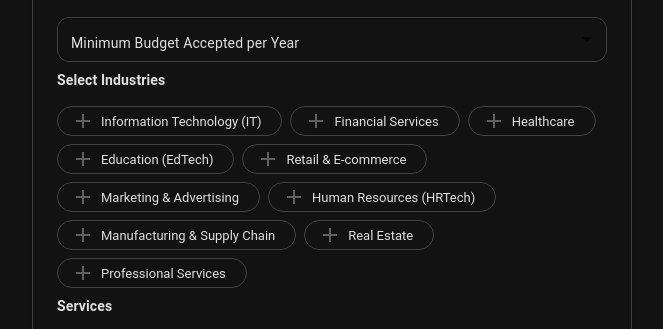
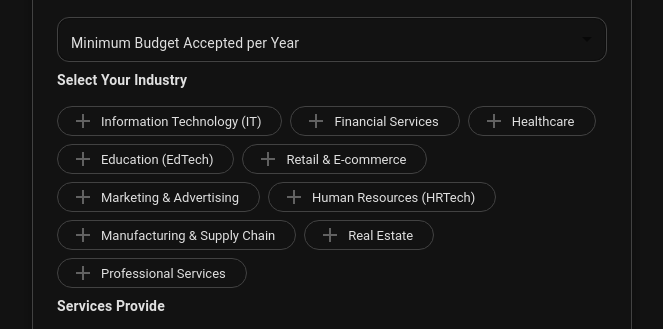
Before and after one commit to web-source-dev/leads, a React (Create React App) app: page /vendor in a window 1280 px wide. Shown: the part 471-800 px from the top of the page, without its empty margins (308-971 px from the left). Built offline with nearby package versions, Linux system fonts and the light colour scheme; the HTML template or start-up script is replaced by a standard one.

Commit message:
Update VendorForm.jsx

```diff
--- a/src/components/VendorForm.jsx
+++ b/src/components/VendorForm.jsx
@@ -400,7 +400,7 @@ export default function VendorRegistration() {
         </FormControl>
 
         {/* Industries Multi-Select */}
-        <InputLabel style={{ color: "var(--text-color)", fontSize: '14px', fontWeight: 'bold', mt: 2 }}>Select Industries</InputLabel>
+        <InputLabel style={{ color: "var(--text-color)", fontSize: '14px', fontWeight: 'bold', mt: 2 }}>Select Your Industry</InputLabel>
         <FormControl fullWidth margin="normal">
           <Box sx={{ display: 'flex', flexWrap: 'wrap', gap: 1 }}>
             {industries.map((industry) => (
@@ -424,7 +424,7 @@ export default function VendorRegistration() {
         </FormControl>
 
         {/* Services Multi-Select */}
-        <InputLabel style={{ color: "var(--text-color)", fontSize: '14px', fontWeight: 'bold', mt: 2 }}>Services</InputLabel>
+        <InputLabel style={{ color: "var(--text-color)", fontSize: '14px', fontWeight: 'bold', mt: 2 }}>Services Provide</InputLabel>
         <FormControl fullWidth margin="normal">
           <Box sx={{ display: 'flex', flexWrap: 'wrap', gap: 1 }}>
             {services.map((service) => (
```
